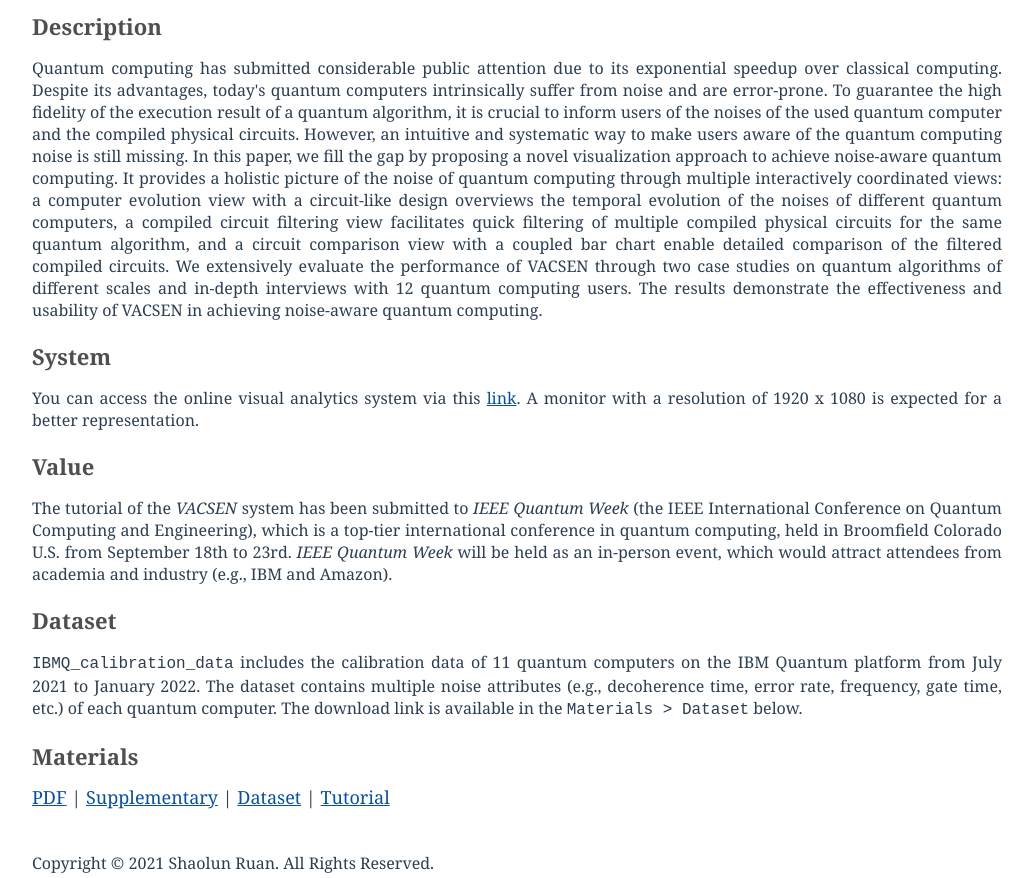
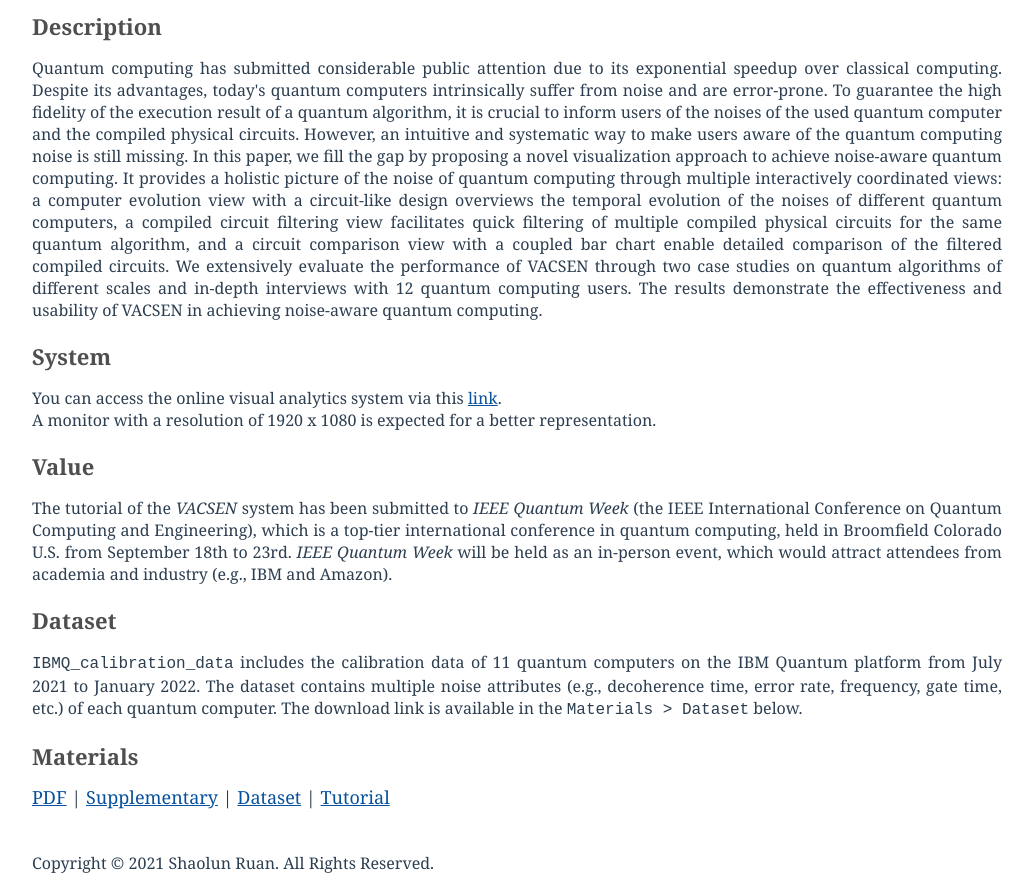
Before and after one commit to violet-source/vacsen.github.io, a plain HTML site: page index.html in a window 1280 px wide. Shown: the part 766-1644 px from the top of the page, without its empty margins (123-1157 px from the left). Drawn offline with Linux system fonts and the light colour scheme.

Commit message:
Update index.html

```diff
--- a/index.html
+++ b/index.html
@@ -32,7 +32,7 @@
                         </div>
                         <div id="materials">
                             <h2>System</h2>
-                            <p style="text-align:justify">You can access the online visual analytics system via this <a href="https://vacsensystem.github.io/" class="link" target="_blank">link</a>. A monitor with a resolution of 1920 x 1080 is expected for a better representation.</p>
+                            <p style="text-align:justify">You can access the online visual analytics system via this <a href="https://vacsensystem.github.io/" class="link" target="_blank">link</a>. </br>A monitor with a resolution of 1920 x 1080 is expected for a better representation.</p>
                         </div>
                         <div id="materials">
                             <h2>Value</h2>
```
